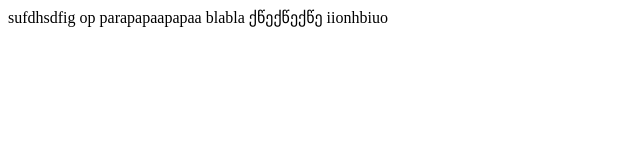
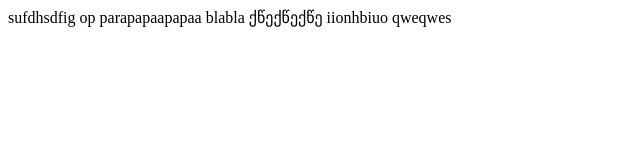
Before and after one commit to matushka1/First-and-Last, a plain HTML site: page index.html in a window 1280 px wide. Shown: the full height of the page, 0-640 px from the left. Drawn offline with Linux system fonts and the light colour scheme.

Commit message:
"qweqwe"

```diff
--- a/index.html
+++ b/index.html
@@ -14,5 +14,6 @@
     blabla
     ქწექწექწე
     iionhbiuo
+    qweqwes
 </body>
 </html>
```
